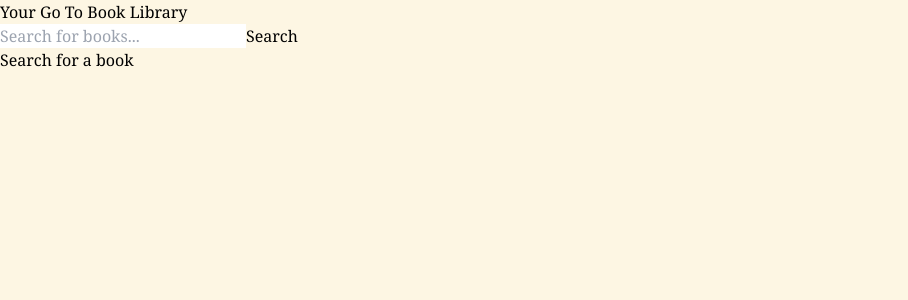
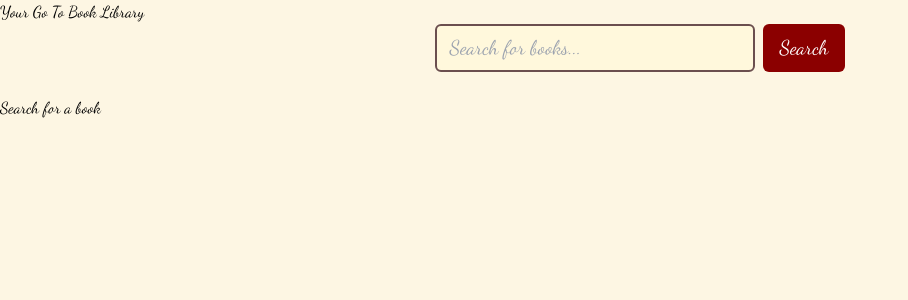
Before and after one commit to ayoubkheribi/Book-library, a React (Vite) app in the folder book-reco/: page / in a window 1280 px wide. Shown: the top 300 px of the page, without its empty margins (0-908 px from the left). Built offline with nearby package versions, Linux system fonts and the light colour scheme.

Commit message:
style the book card, book list and search bar + remove the navbar

```diff
--- a/book-reco/index.html
+++ b/book-reco/index.html
@@ -3,6 +3,9 @@
   <head>
     <meta charset="UTF-8" />
     <meta name="viewport" content="width=device-width, initial-scale=1.0" />
+    <link rel="preconnect" href="https://fonts.googleapis.com">
+    <link rel="preconnect" href="https://fonts.gstatic.com" crossorigin>
+    <link href="https://fonts.googleapis.com/css2?family=Dancing+Script:wght@400..700&display=swap" rel="stylesheet">
     <title>Book Reco</title>
   </head>
   <body>
--- a/book-reco/src/components/BookCard.jsx
+++ b/book-reco/src/components/BookCard.jsx
@@ -5,11 +5,11 @@ function BookCard({ id, title, authors, thumbnail }) {
   const shortTitle = title.length > 50 ? title.slice(0, 50) + "..." : title;
 
   return (
-    <div>
-      {thumbnail && <img src={thumbnail} alt={title} />}
-      <h3>{shortTitle}</h3>
-      <p>{authors?.join(", ") || "Unknown"}</p>
-      <Link to={`/book/${id}`}>View Details</Link>
+    <div className="border-2 border-[#6b4f4f] rounded-lg p-4 bg-[#fff8dc] shadow-md flex flex-col">
+      {thumbnail && <img src={thumbnail} alt={title} className="w-full h-60 object-cover mb-3 rounded" />}
+      <h3 className="text-lg font-semibold text-[#3b2f2f]">{shortTitle}</h3>
+      <p className="text-sm italic text-[#6b4f4f]">{authors?.join(", ") || "Unknown"}</p>
+      <Link to={`/book/${id}`} className="mt-3 text-[#8b0000] hover:underline">View Details</Link>
     </div>
   );
 }
--- a/book-reco/src/components/BookList.jsx
+++ b/book-reco/src/components/BookList.jsx
@@ -2,7 +2,7 @@ import BookCard from "./BookCard";
 
 function BookList({ books }) {
   return (
-    <div>
+    <div className="grid grid-cols-1 sm:grid-cols-2 md:grid-cols-3 lg:grid-cols-4 gap-6">
       {books.map((book) => (
         <BookCard
           key={book.id}
--- a/book-reco/src/components/SearchBar.jsx
+++ b/book-reco/src/components/SearchBar.jsx
@@ -7,14 +7,16 @@ function SearchBar({ query, setQuery, onSearch }) {
   };
 
   return (
-    <form onSubmit={handleSubmit}>
+    <form onSubmit={handleSubmit} className="flex flex-col sm:flex-row gap-2 justify-center mb-6">
       <input
         type="text"
         value={query}
         onChange={(e) => setQuery(e.target.value)}
         placeholder="Search for books..."
+        className="border-2 border-[#6b4f4f] rounded-md px-3 py-2 w-full sm:w-80 bg-[#fff8dc] text-[#3b2f2f] text-xl"
+
       />
-      <button type="submit">Search</button>
+      <button className="bg-[#8b0000] text-xl text-white px-4 py-2 rounded-md hover:bg-[#a52a2a]" type="submit">Search</button>
     </form>
   );
 }
--- a/book-reco/src/index.css
+++ b/book-reco/src/index.css
@@ -5,5 +5,5 @@
 
 body {
   background-color: #fdf6e3;
-  font-family: "Georgia", serif;
+  font-family: "Dancing Script", serif;
 }
```
